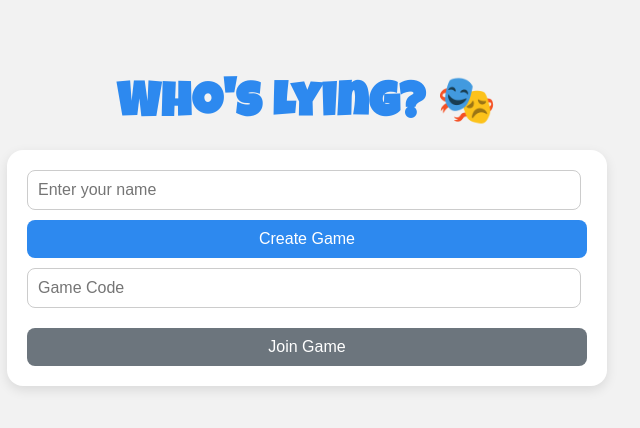
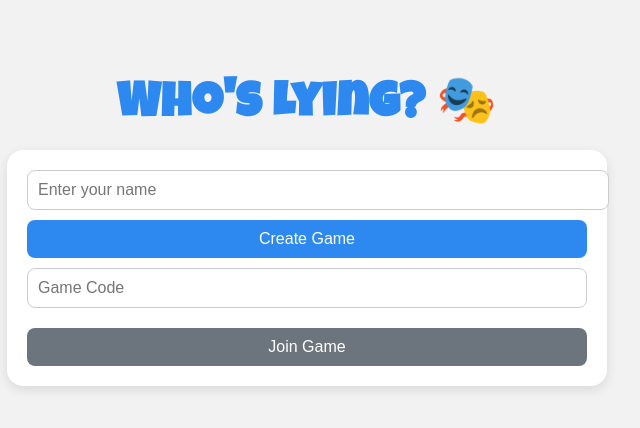
Before and after one commit to nicolemihalachioiu/QuestionGame, a website: page public/index.html in a window 1280 px wide. Shown: the full height of the page, 333-973 px from the left. Drawn offline with nearby package versions, Linux system fonts and the light colour scheme; no server answers.

Commit message:
margin fix

```diff
--- a/public/style.css
+++ b/public/style.css
@@ -6,7 +6,7 @@ body {
     display: flex;
     justify-content: center;
     align-items: flex-start;
-    min-height: 100vh;
+    min-height: 80vh;
     padding: 40px 20px;
   }
 
@@ -33,7 +33,7 @@ body {
   }
 
   .input {
-    width: 95%;
+    width: 100%;
     padding: 10px;
     margin-bottom: 10px;
     font-size: 1rem;
```
